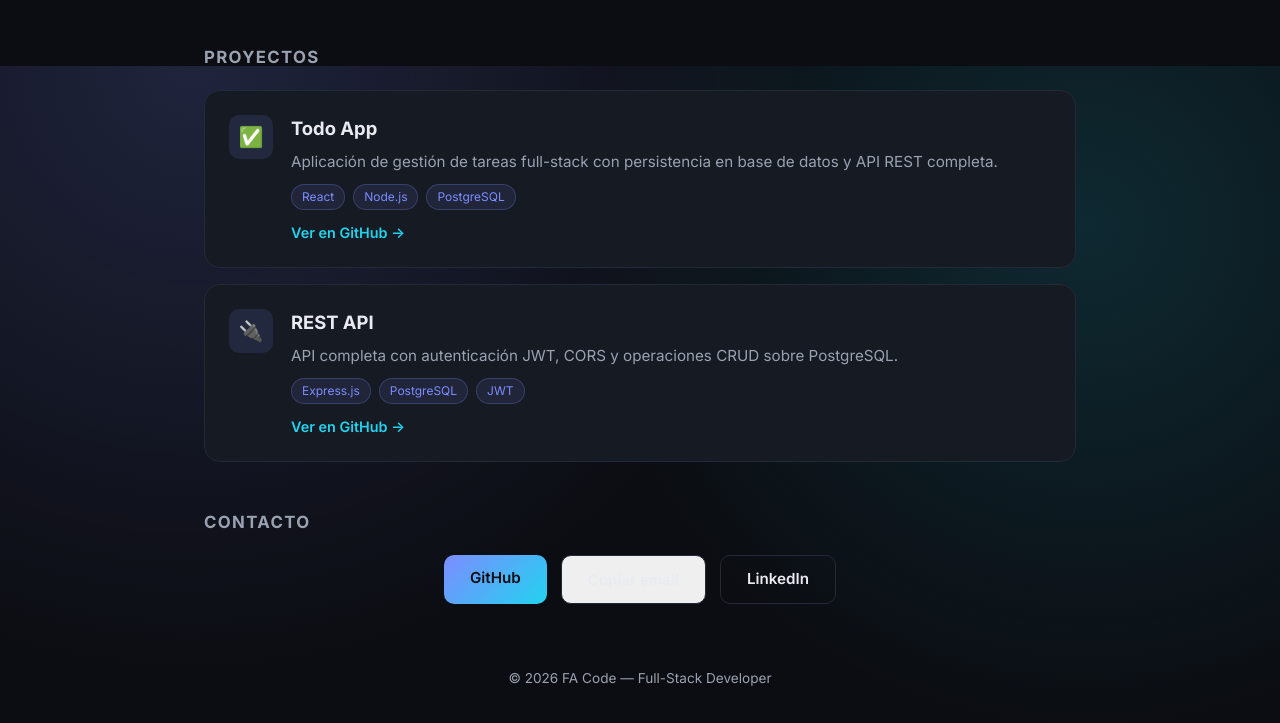
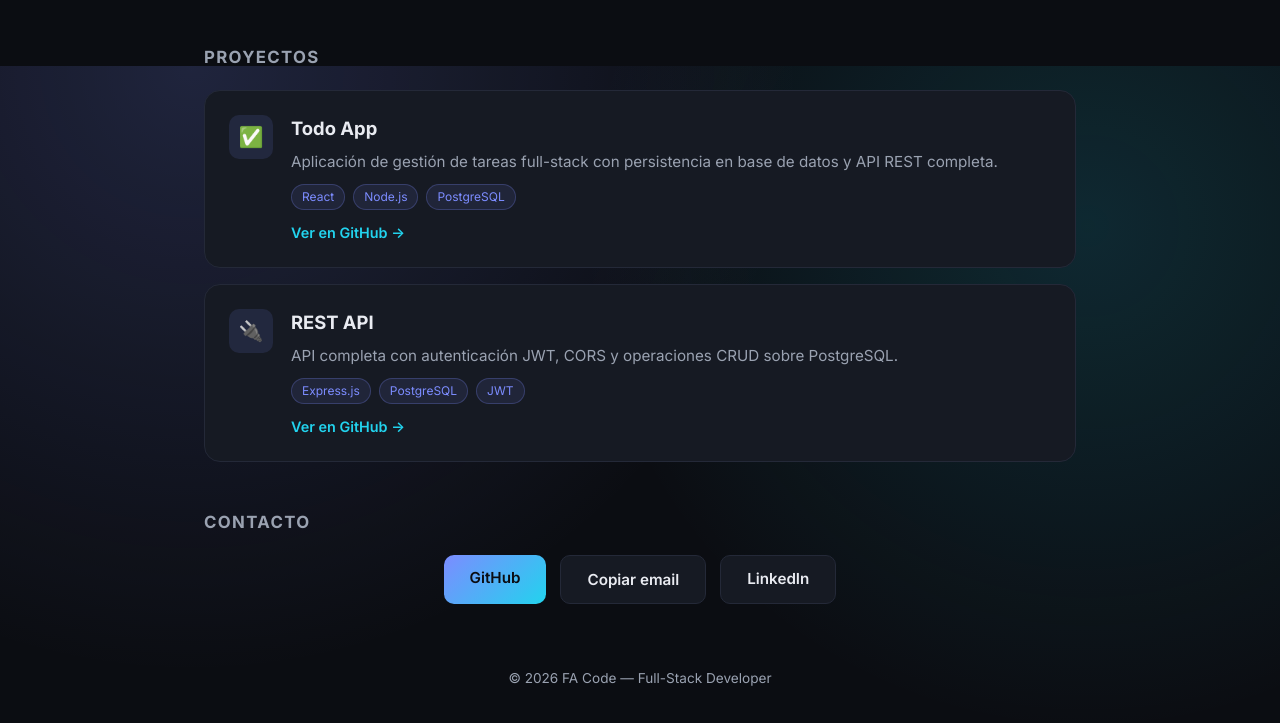
Before and after one commit to fa-cod3/portfolio, a plain HTML site: page index.html in a window 1280 px wide. Shown: the part 734-1457 px from the top of the page. Drawn offline with Linux system fonts and the light colour scheme.

Commit message:
Update index.html

```diff
--- a/index.html
+++ b/index.html
@@ -120,6 +120,7 @@
   .btn{
     padding:12px 26px;border-radius:10px;text-decoration:none;font-weight:600;font-size:.95rem;
     border:1px solid var(--border);color:var(--text);transition:all .15s ease;cursor:pointer;
+    background:var(--card);font-family:inherit;appearance:none;-webkit-appearance:none;display:inline-block;
   }
   .btn:hover{border-color:var(--accent);color:var(--accent);transform:translateY(-2px);}
   .btn.primary{
```
